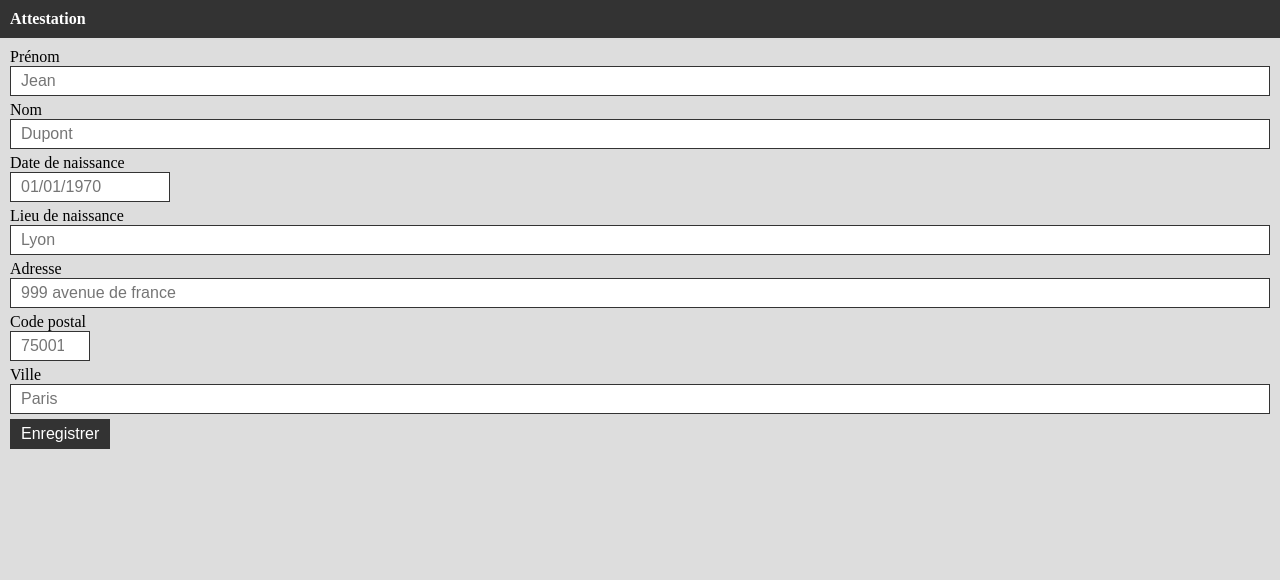
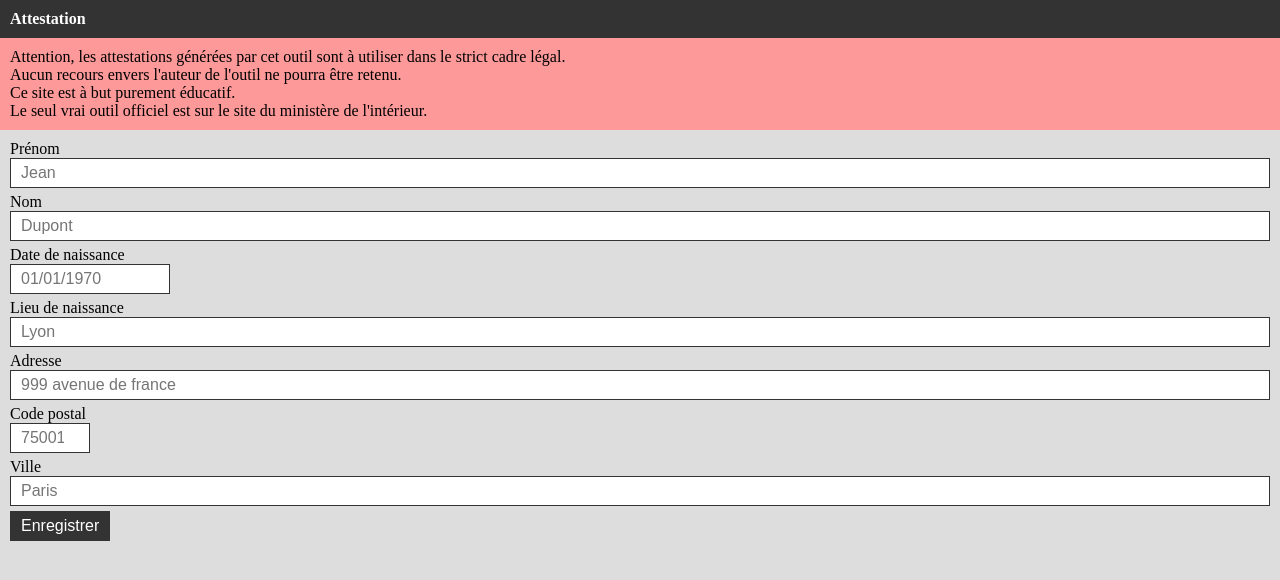
Before and after one commit to nyroDev/covid19AttestPwa, a website built with webpack: page dist/index.html in a window 1280 px wide. Built offline with Linux system fonts and the light colour scheme.

Commit message:
Add warning

```diff
--- a/src/styles.css
+++ b/src/styles.css
@@ -9,6 +9,14 @@ header {
     margin: -10px -10px 10px;
     padding: 10px;
     background: #333;
+}
+#warning {
+    margin: -10px -10px 10px;
+    padding: 10px;
+    background: #FD9999;
+}
+#warning p {
+    margin: 0;
 }
 
 header strong {
--- a/src/sw.js
+++ b/src/sw.js
@@ -1,4 +1,4 @@
-const version = '06';
+const version = '07';
 
 const files = [
     'index.html',
```
Also changed, not shown: dist/index.html, dist/main.js, dist/sw.js.
